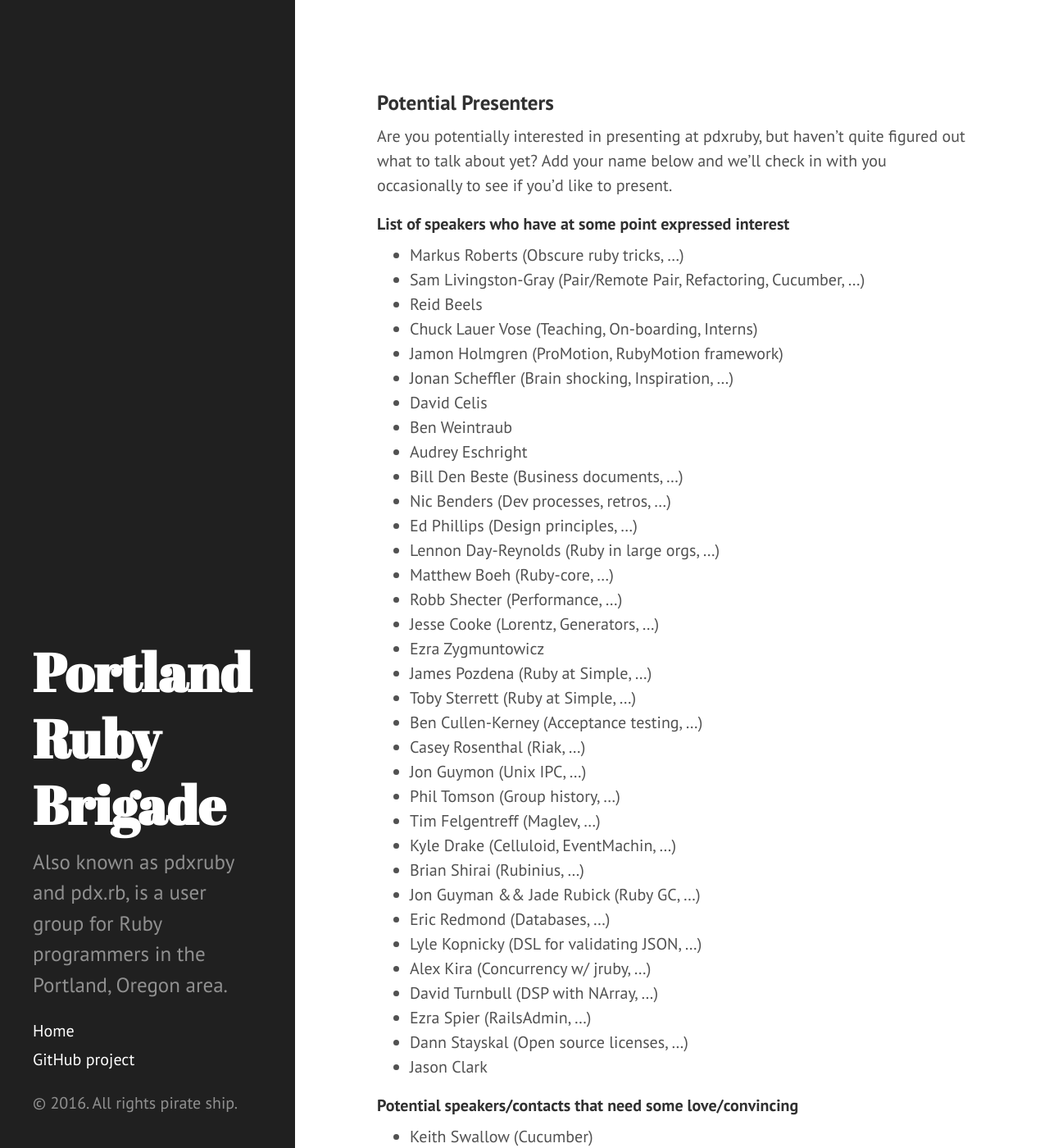
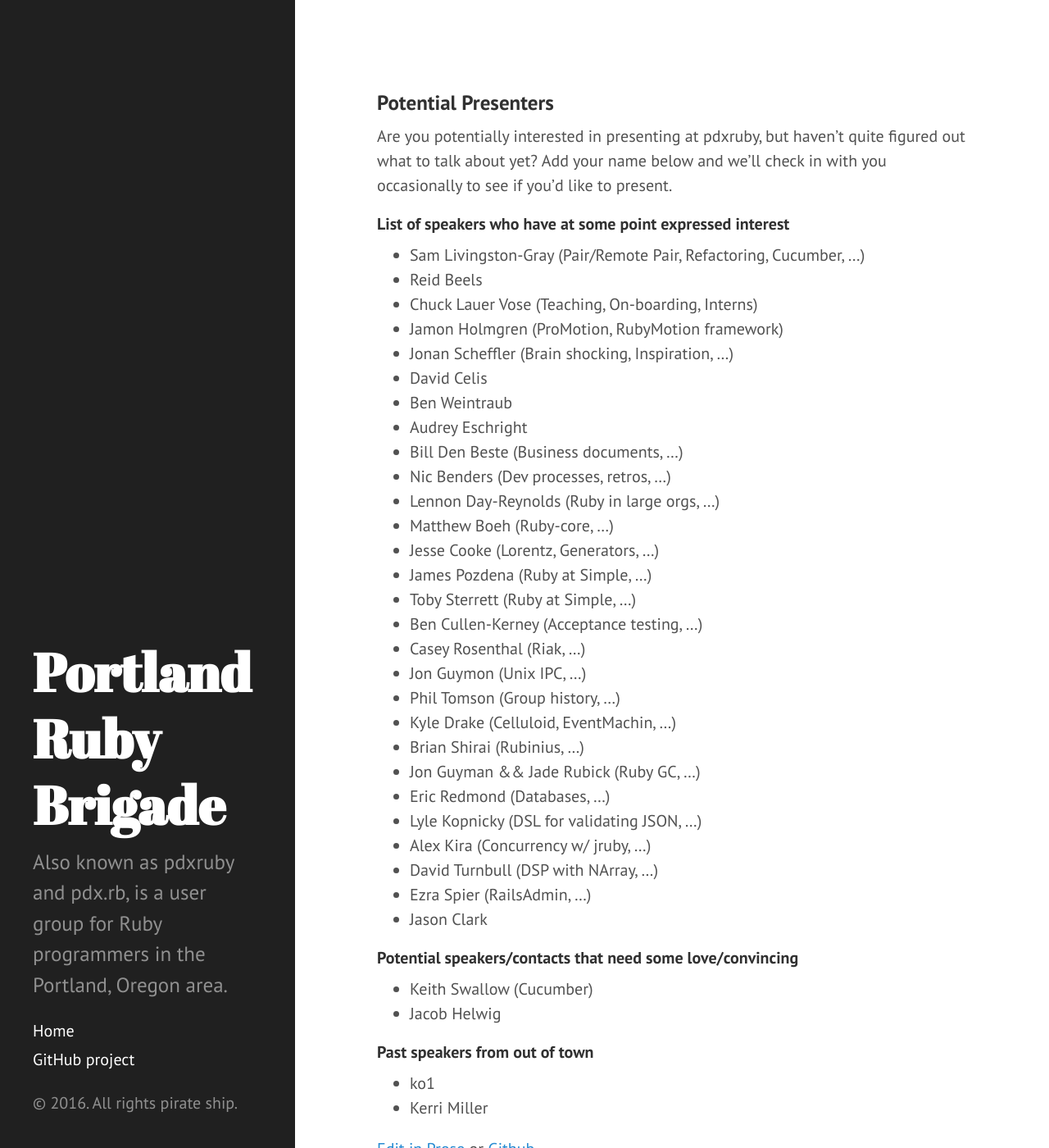
Before and after one commit to pdxruby/pdxruby.github.io, a Jekyll site: the page built from potential-presenters.md, in a window 1280 px wide and 1400 px high. Shown: the whole window at 82% size. Built offline with Jekyll 4.4.1, drawn with Linux system fonts in a browser that asks for light colours; some of the changed text lies outside the part shown.

Commit message:
Clean up potential presenters.

```diff
--- a/potential-presenters.md
+++ b/potential-presenters.md
@@ -10,7 +10,6 @@ check in with you occasionally to see if you'd like to present.
 
 #### List of speakers who have at some point expressed interest
 
--   Markus Roberts (Obscure ruby tricks, …)
 -   Sam Livingston-Gray (Pair/Remote Pair, Refactoring, Cucumber, …)
 -   Reid Beels
 -   Chuck Lauer Vose (Teaching, On-boarding, Interns)
@@ -21,19 +20,15 @@ check in with you occasionally to see if you'd like to present.
 -   Audrey Eschright
 -   Bill Den Beste (Business documents, …)
 -   Nic Benders (Dev processes, retros, …)
--   Ed Phillips (Design principles, …)
 -   Lennon Day-Reynolds (Ruby in large orgs, …)
 -   Matthew Boeh (Ruby-core, …)
--   Robb Shecter (Performance, …)
 -   Jesse Cooke (Lorentz, Generators, …)
--   Ezra Zygmuntowicz
 -   James Pozdena (Ruby at Simple, …)
 -   Toby Sterrett (Ruby at Simple, …)
 -   Ben Cullen-Kerney (Acceptance testing, …)
 -   Casey Rosenthal (Riak, …)
 -   Jon Guymon (Unix IPC, …)
 -   Phil Tomson (Group history, …)
--   Tim Felgentreff (Maglev, …)
 -   Kyle Drake (Celluloid, EventMachin, …)
 -   Brian Shirai (Rubinius, …)
 -   Jon Guyman && Jade Rubick (Ruby GC, …)
@@ -42,14 +37,12 @@ check in with you occasionally to see if you'd like to present.
 -   Alex Kira (Concurrency w/ jruby, …)
 -   David Turnbull (DSP with NArray, …)
 -   Ezra Spier (RailsAdmin, …)
--   Dann Stayskal (Open source licenses, …)
 -   Jason Clark
 
 #### Potential speakers/contacts that need some love/convincing
 
 -   Keith Swallow (Cucumber)
 -   Jacob Helwig
--   Davy Stevenson (or a teammate at Elemental)
 
 #### Past speakers from out of town
 
```
